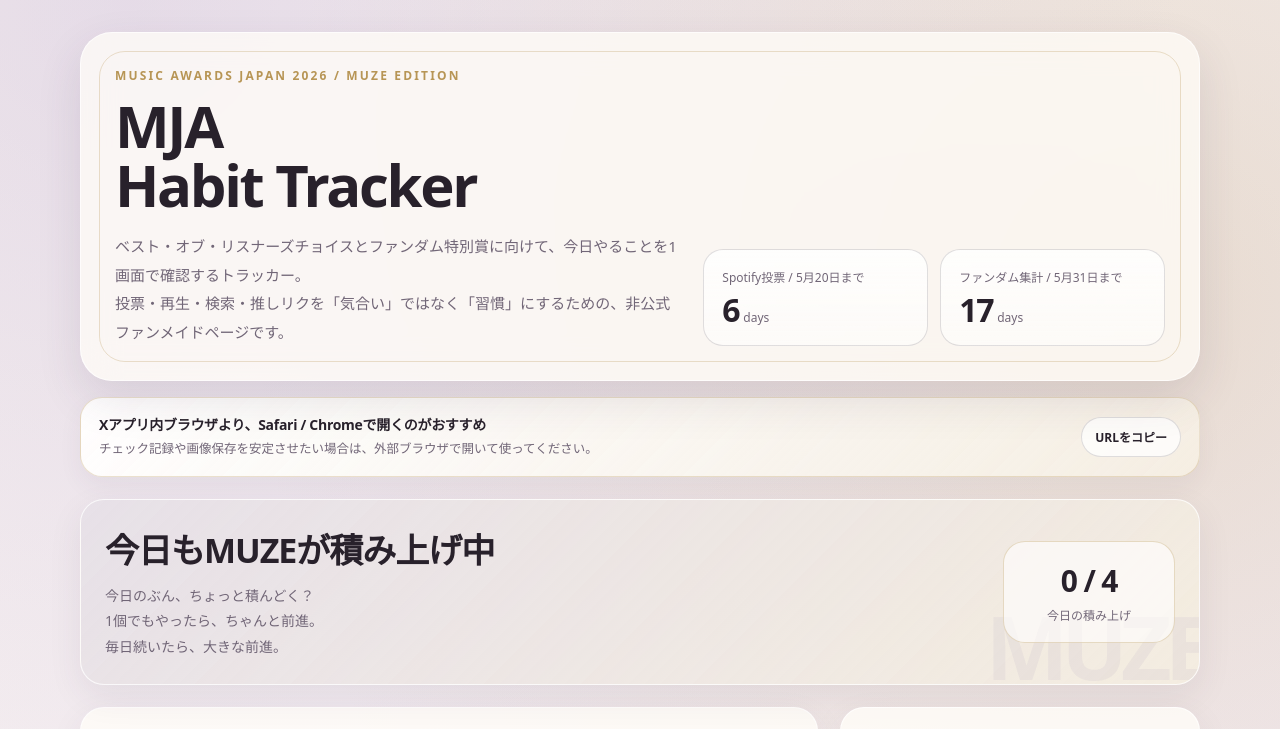
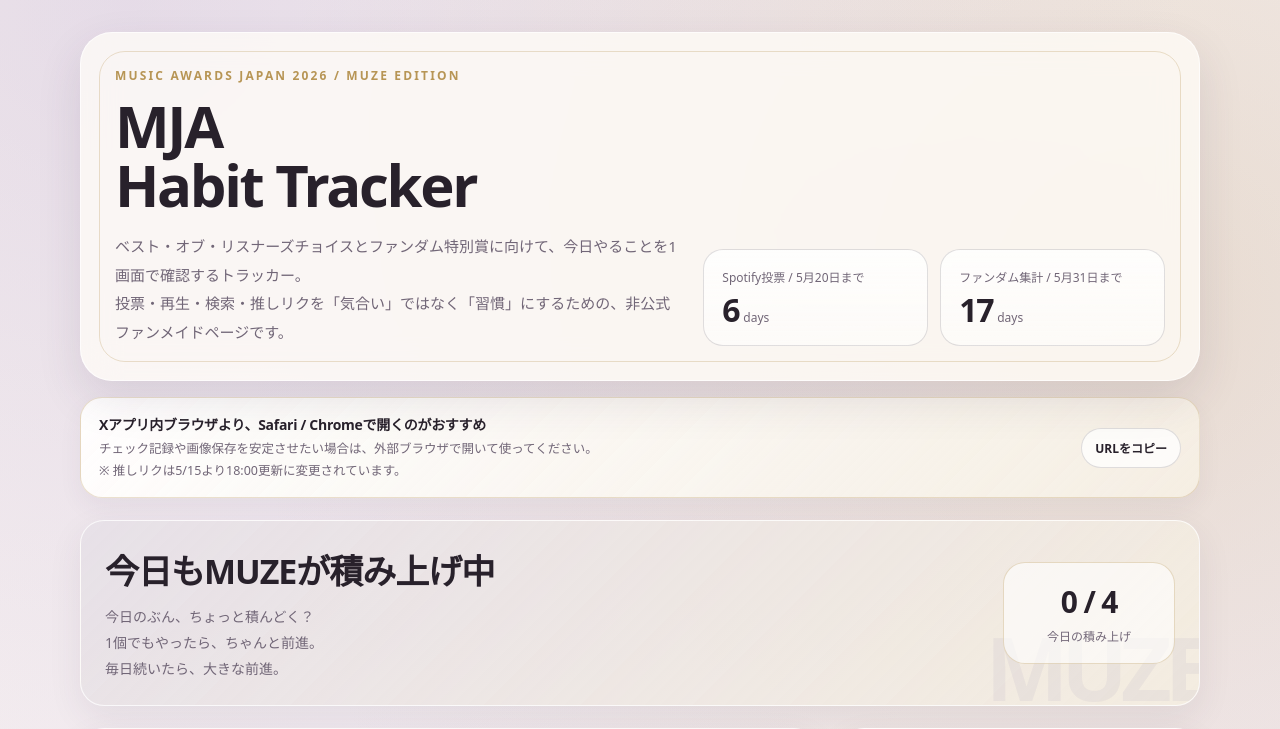
Before and after one commit to rikomuze/mja-habit-tracker, a plain HTML site: page index.html in a window 1280 px wide. Shown: the top 729 px of the page. Drawn offline with Linux system fonts and the light colour scheme.

Commit message:
Update index.html

```diff
--- a/index.html
+++ b/index.html
@@ -1007,7 +1007,7 @@
     <section class="browser-note">
       <div>
         <strong>Xアプリ内ブラウザより、Safari / Chromeで開くのがおすすめ</strong>
-        <p>チェック記録や画像保存を安定させたい場合は、外部ブラウザで開いて使ってください。</p>
+      <p> チェック記録や画像保存を安定させたい場合は、外部ブラウザで開いて使ってください。<br>※ 推しリクは5/15より18:00更新に変更されています。
       </div>
       <button class="secondary" id="copyUrl">URLをコピー</button>
     </section>
```
